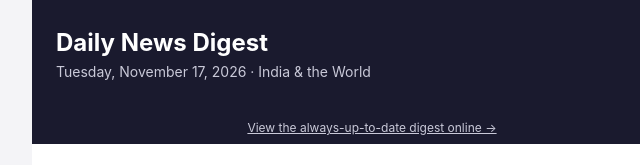
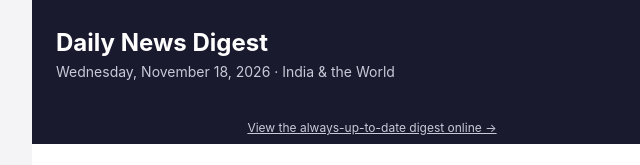
Before and after one commit to pdaripally80/daily-news-page, a plain HTML site: page index.html in a window 1280 px wide. Shown: the top 165 px of the page, 268-908 px from the left. Drawn offline with Linux system fonts and the light colour scheme.

Commit message:
Update daily news digest (2026-11-18)

```diff
--- a/index.html
+++ b/index.html
@@ -3,14 +3,14 @@
 <head>
 <meta charset="utf-8">
 <meta name="viewport" content="width=device-width, initial-scale=1">
-<title>Daily News Digest — Tuesday, November 17, 2026</title>
+<title>Daily News Digest — Wednesday, November 18, 2026</title>
 </head>
 <body style="margin:0;padding:0;background:#f4f4f7;
     font-family:-apple-system,BlinkMacSystemFont,'Segoe UI',Roboto,Helvetica,Arial,sans-serif;">
   <div style="max-width:680px;margin:0 auto;background:#ffffff;">
     <div style="background:#1a1a2e;padding:28px 24px;">
       <h1 style="margin:0;color:#ffffff;font-size:24px;">Daily News Digest</h1>
-      <p style="margin:6px 0 0 0;color:#c9c9d8;font-size:14px;">Tuesday, November 17, 2026 &middot; India &amp; the World</p>
+      <p style="margin:6px 0 0 0;color:#c9c9d8;font-size:14px;">Wednesday, November 18, 2026 &middot; India &amp; the World</p>
     </div>
 
         <div style="background:#1a1a2e;padding:8px 24px;text-align:center;">
```
